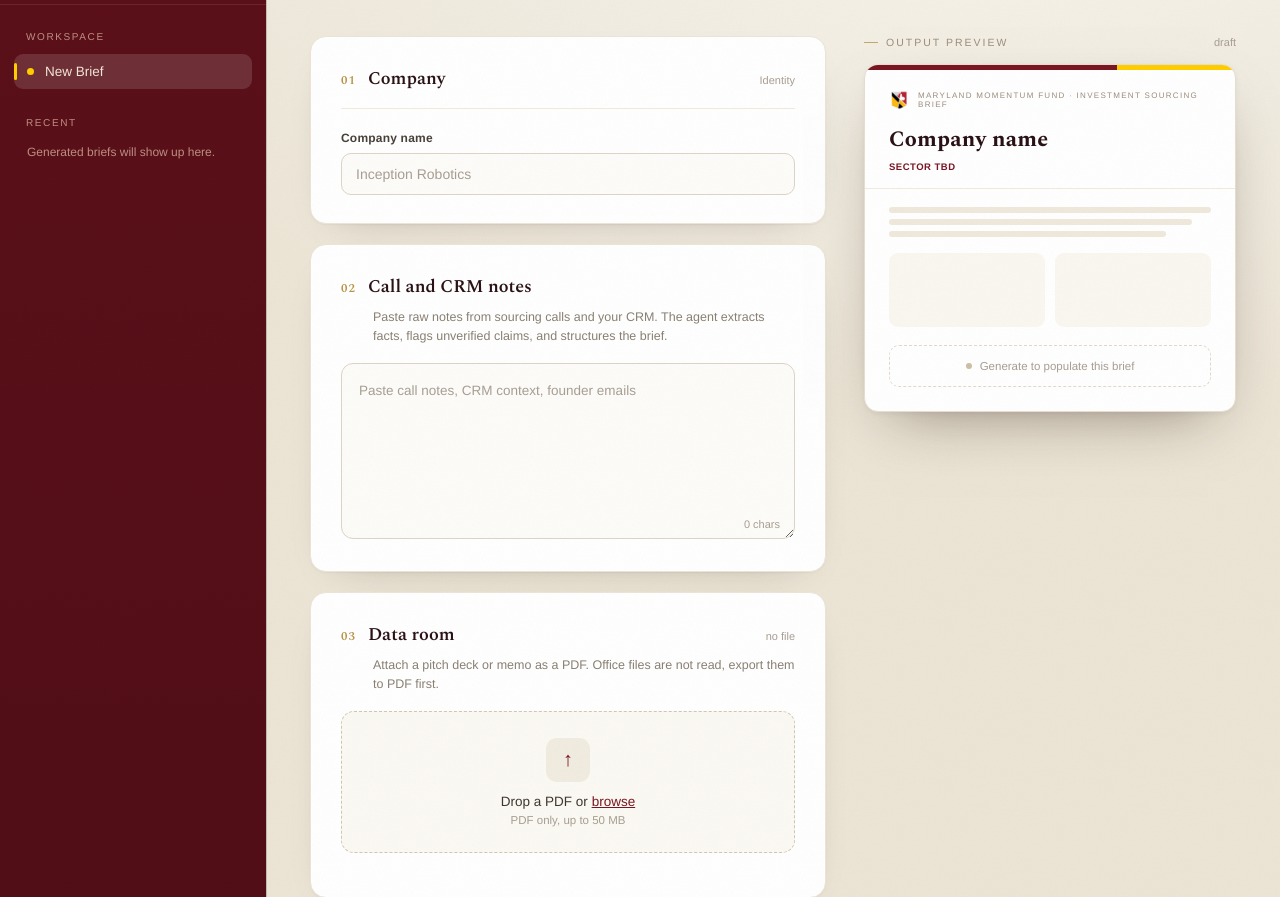
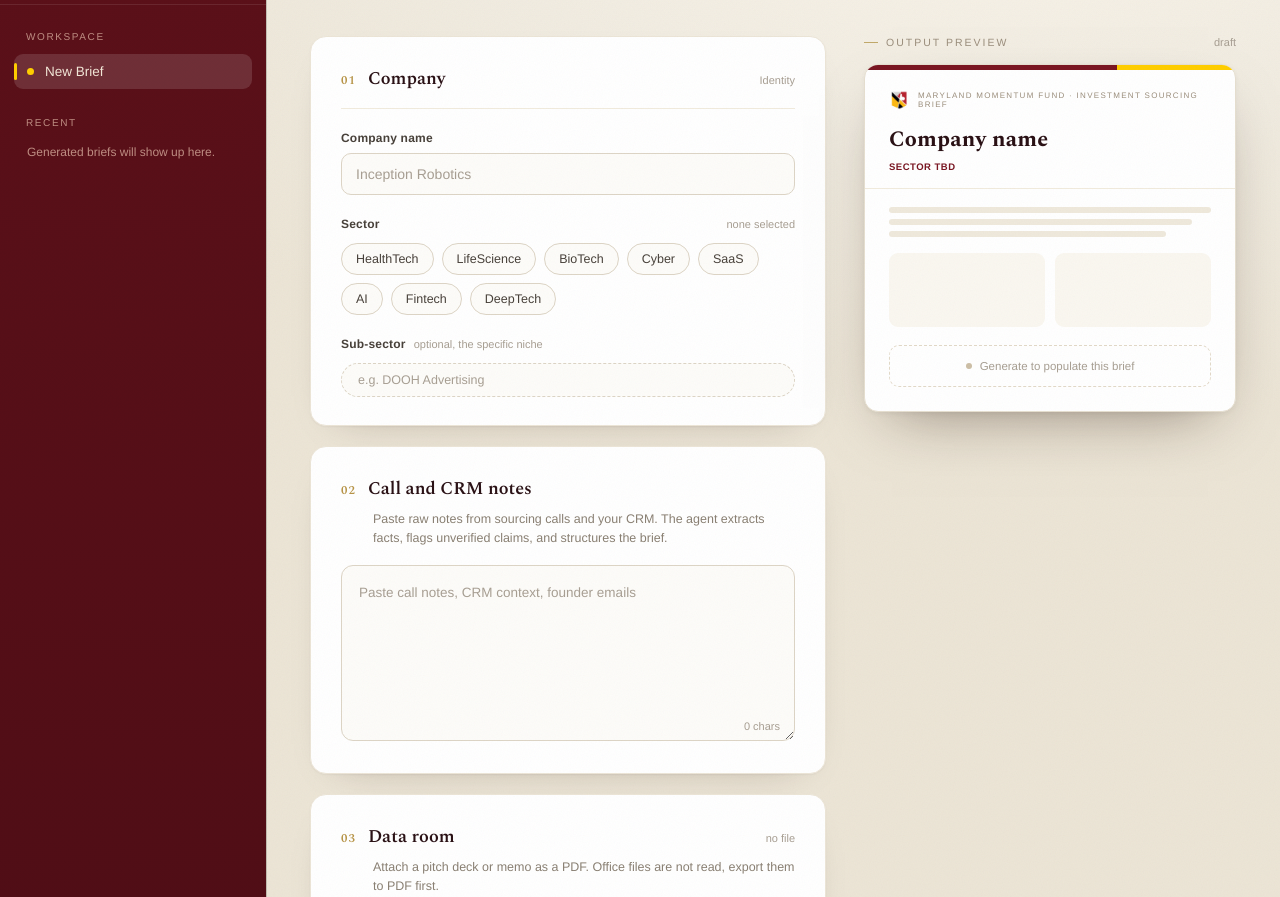
Before and after one commit to kennethyeaher/mmf-onepager-agent, a Flask app: page / in a window 1280 px wide. Shown: the part 93-990 px from the top of the page. Run offline with Flask 3, Linux system fonts and the light colour scheme.

Commit message:
add sector picker to the company card

```diff
--- a/templates/index.html
+++ b/templates/index.html
@@ -70,6 +70,31 @@
               <span class="field_label">Company name</span>
               <input id="company" class="input" type="text" placeholder="Inception Robotics" autocomplete="off">
             </label>
+
+            <div class="sector_row">
+              <div class="sector_head">
+                <span class="sector_label">Sector</span>
+                <span id="sector_count" class="sector_count">none selected</span>
+              </div>
+              <div id="sector_chips" class="chips">
+                <button class="chip" type="button" data-sector="HealthTech">HealthTech</button>
+                <button class="chip" type="button" data-sector="LifeScience">LifeScience</button>
+                <button class="chip" type="button" data-sector="BioTech">BioTech</button>
+                <button class="chip" type="button" data-sector="Cyber">Cyber</button>
+                <button class="chip" type="button" data-sector="SaaS">SaaS</button>
+                <button class="chip" type="button" data-sector="AI">AI</button>
+                <button class="chip" type="button" data-sector="Fintech">Fintech</button>
+                <button class="chip" type="button" data-sector="DeepTech">DeepTech</button>
+              </div>
+            </div>
+
+            <div class="subsector_row">
+              <div class="subsector_head">
+                <span class="sector_label">Sub-sector</span>
+                <span class="subsector_hint">optional, the specific niche</span>
+              </div>
+              <input id="sector_sub" class="sub_input" type="text" placeholder="e.g. DOOH Advertising" autocomplete="off">
+            </div>
           </section>
 
           <!-- 02 notes -->
```
